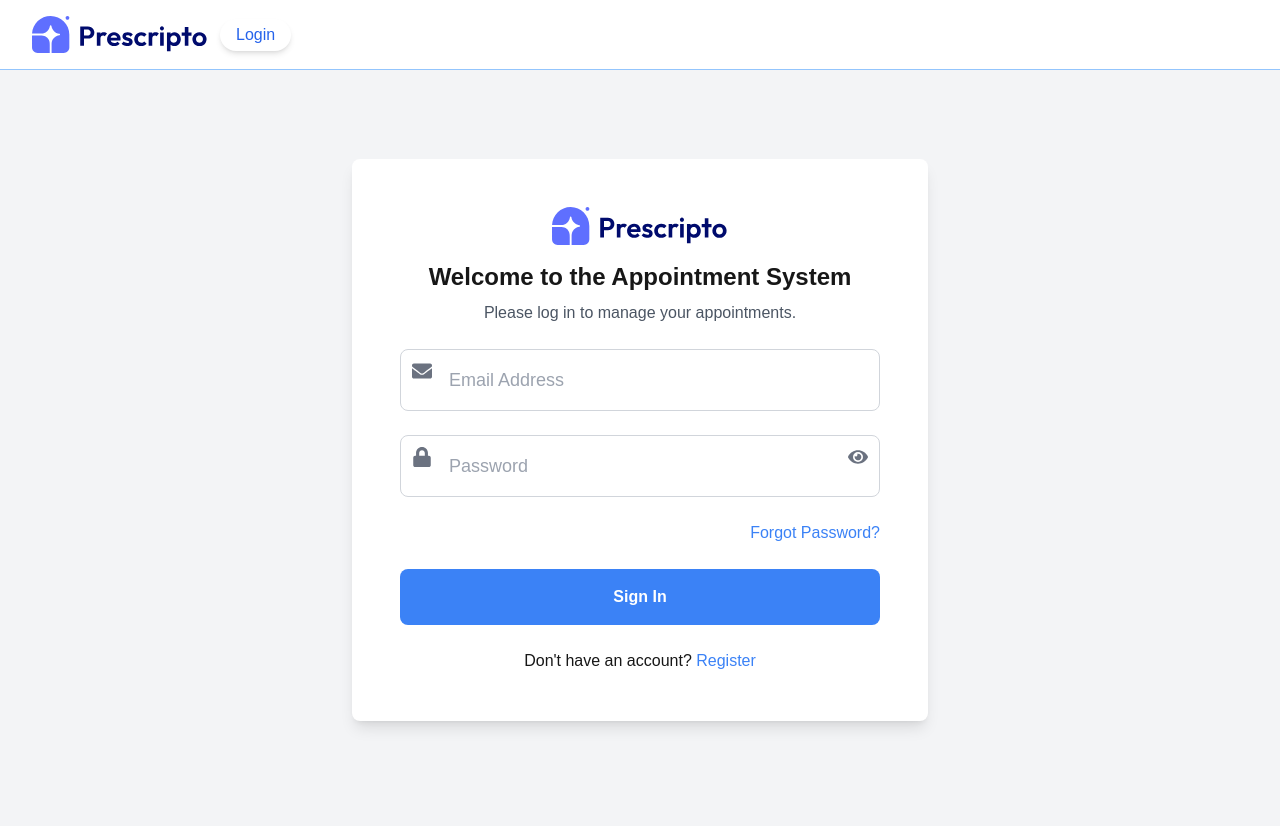
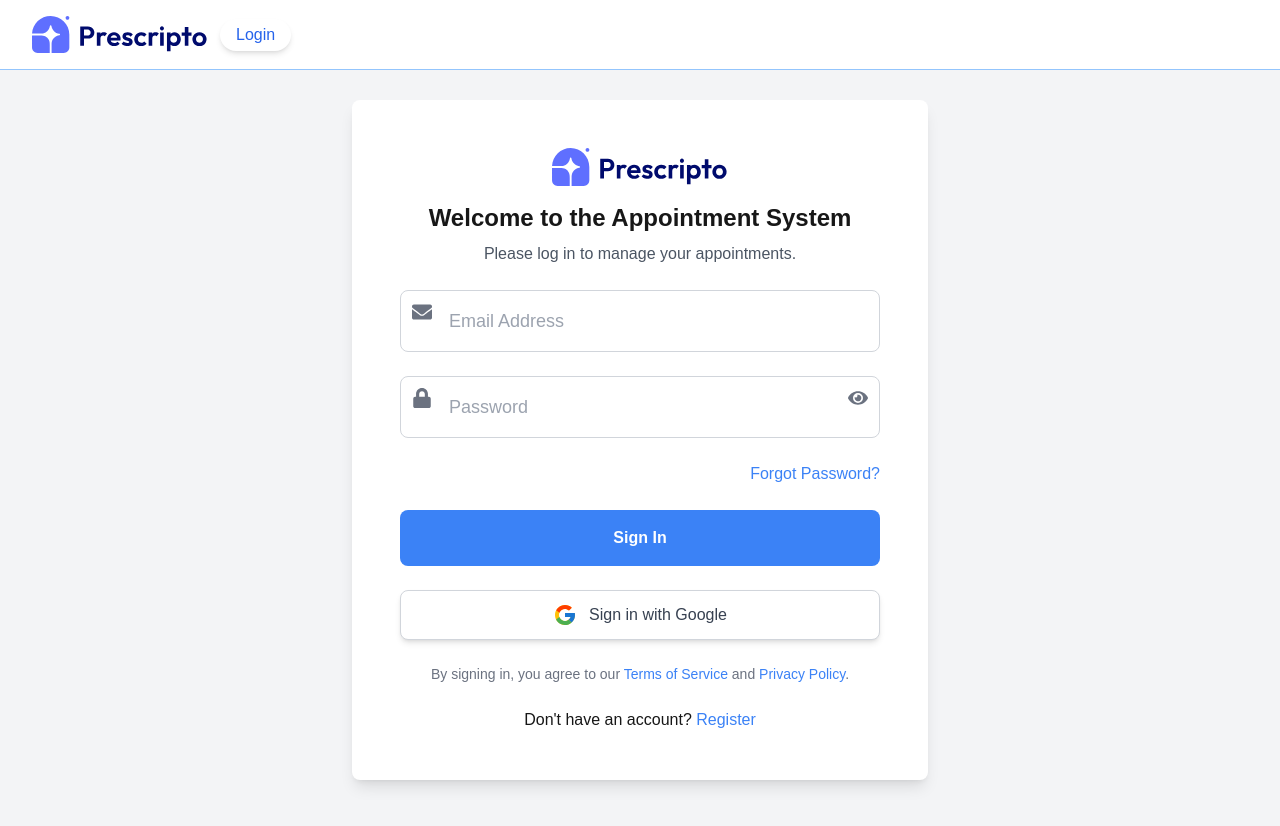
Before and after one commit to Emmanuel10701/Healthcare-, a Next.js app: page /login in a window 1280 px wide. Shown: the top 826 px of the page. Built offline with nearby package versions, Linux system fonts and the light colour scheme; no server answers.

Commit message:
added the google icon

```diff
--- a/app/login/page.jsx
+++ b/app/login/page.jsx
@@ -1,4 +1,5 @@
 "use client";
+import { FcGoogle } from "react-icons/fc";
 import React, { useState, useEffect } from "react";
 import Image from "next/image"; // Import Image from Next.js
 import { FaEnvelope, FaLock, FaEye, FaEyeSlash } from "react-icons/fa";
@@ -131,6 +132,23 @@ const LoginPage = () => {
                   "Sign In"
                 )}
               </button>
+              <button
+          onClick={() => signIn("google")}
+          className="flex items-center justify-center w-full py-3 bg-white border border-gray-300 rounded-lg shadow-md hover:shadow-lg hover:bg-gray-100 transition"
+        >
+          <FcGoogle className="text-2xl mr-3" />
+          <span className="text-gray-700 font-medium">Sign in with Google</span>
+        </button>
+        <p className="text-center text-sm text-gray-500 mt-6">
+          By signing in, you agree to our{" "}
+          <a href="#" className="text-blue-500 hover:underline">
+            Terms of Service
+          </a>{" "}
+          and{" "}
+          <a href="#" className="text-blue-500 hover:underline">
+            Privacy Policy
+          </a>.
+        </p>
 
               <div className="text-center mt-4">
                 Don&apos;t have an account?
```
